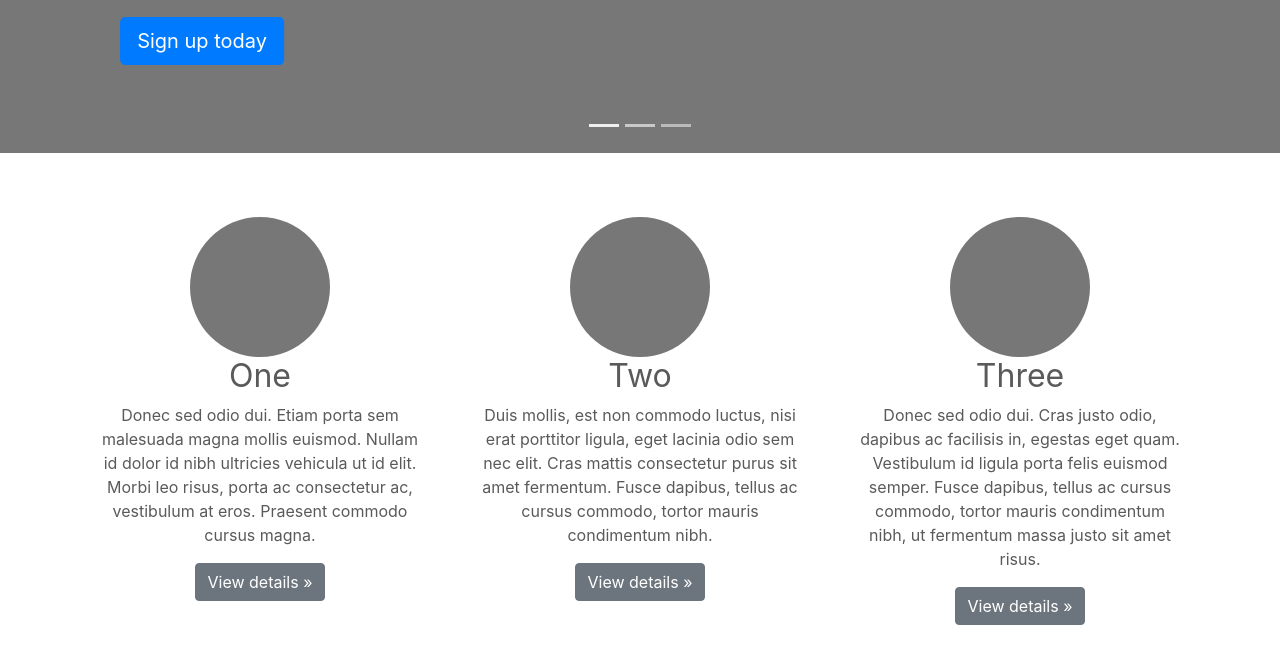
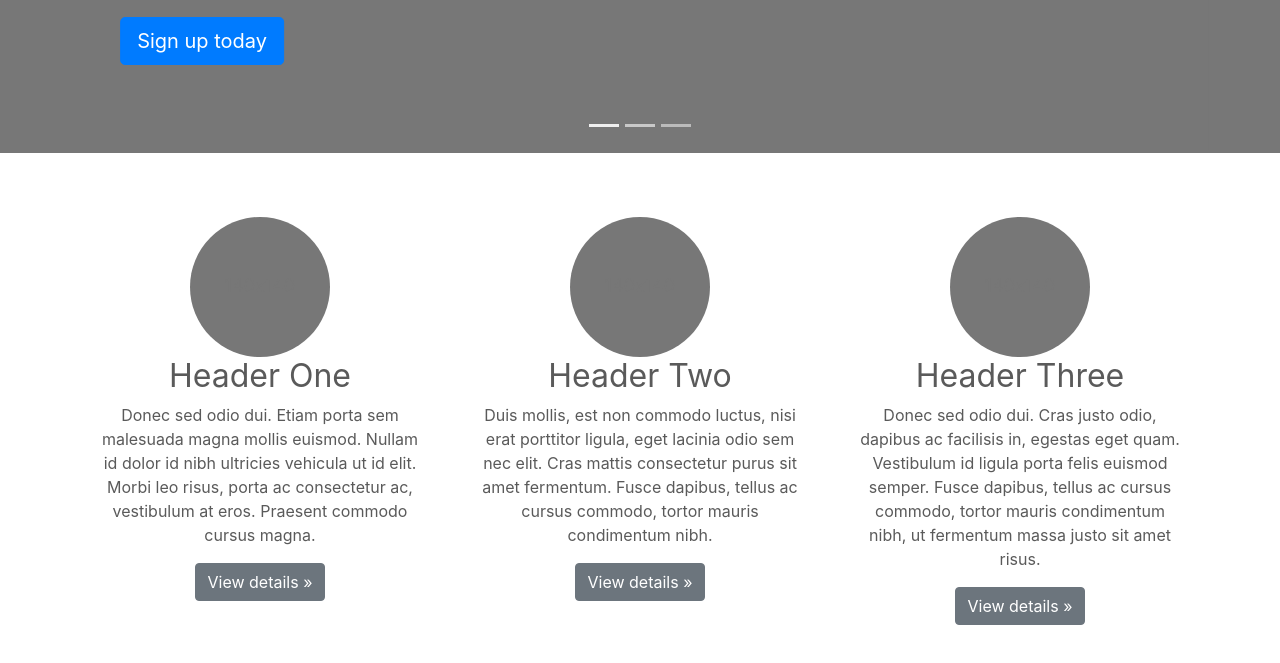
Before and after one commit to sebsto/ecs-demo, a plain HTML site: page nginx/html/index.html in a window 1280 px wide. Shown: the part 407-1070 px from the top of the page. Drawn offline with nearby package versions, Linux system fonts and the light colour scheme.

Commit message:
revert demo

```diff
--- a/nginx/html/index.html
+++ b/nginx/html/index.html
@@ -135,7 +135,7 @@
             <title>Placeholder</title>
             <rect width="100%" height="100%" fill="#777" /><text x="50%" y="50%" fill="#777" dy=".3em">140x140</text>
           </svg>
-          <h2>One</h2>
+          <h2>Header One</h2>
           <p>Donec sed odio dui. Etiam porta sem malesuada magna mollis euismod. Nullam id dolor id nibh ultricies
             vehicula ut id elit. Morbi leo risus, porta ac consectetur ac, vestibulum at eros. Praesent commodo cursus
             magna.</p>
@@ -147,7 +147,7 @@
             <title>Placeholder</title>
             <rect width="100%" height="100%" fill="#777" /><text x="50%" y="50%" fill="#777" dy=".3em">140x140</text>
           </svg>
-          <h2>Two</h2>
+          <h2>Header Two</h2>
           <p>Duis mollis, est non commodo luctus, nisi erat porttitor ligula, eget lacinia odio sem nec elit. Cras
             mattis consectetur purus sit amet fermentum. Fusce dapibus, tellus ac cursus commodo, tortor mauris
             condimentum nibh.</p>
@@ -159,7 +159,7 @@
             <title>Placeholder</title>
             <rect width="100%" height="100%" fill="#777" /><text x="50%" y="50%" fill="#777" dy=".3em">140x140</text>
           </svg>
-          <h2>Three</h2>
+          <h2>Header Three</h2>
           <p>Donec sed odio dui. Cras justo odio, dapibus ac facilisis in, egestas eget quam. Vestibulum id ligula
             porta felis euismod semper. Fusce dapibus, tellus ac cursus commodo, tortor mauris condimentum nibh, ut
             fermentum massa justo sit amet risus.</p>
```
Also changed, not shown: 1 other file.
